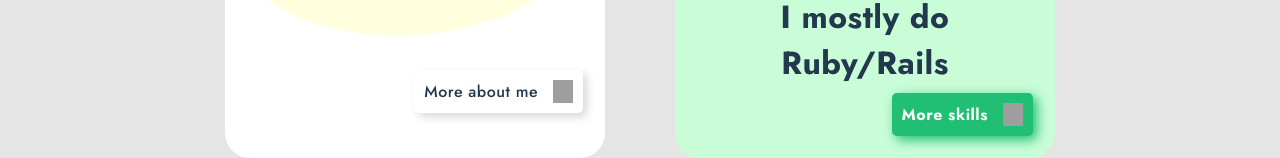
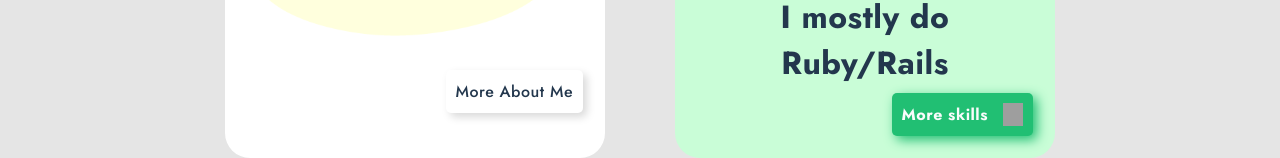
Before and after one commit to manojnaidu619/react-portfolio619, a React (Create React App) app: page / in a window 1280 px wide. Shown: the part 652-810 px from the top of the page. Built offline with nearby package versions, Linux system fonts and the light colour scheme; grey boxes are pictures that could not be loaded.

Commit message:
Edited intro

```diff
--- a/src/components/Domains/Intro.js
+++ b/src/components/Domains/Intro.js
@@ -11,7 +11,7 @@
                 I'm <u><strong>Manoj Naidu</strong></u></h1>
                 <p style={{marginTop: '-15px'}}>from Bangalore, India</p>
             </div>
-            <div className="more">More about me <img alt="arrow" src="https://img.icons8.com/all/500/long-arrow-right.png"/></div>
+            <div className="more">More About Me</div>
         </div>
 
     const backFace =
```
